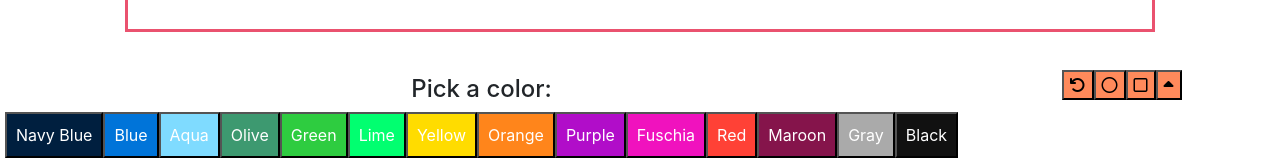
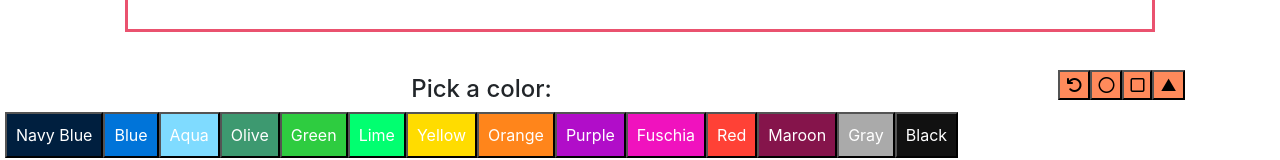
Before and after one commit to nicoledow/mandala-maker, a React (Create React App) app in the folder mandala-maker/: page / in a window 1280 px wide. Shown: the part 762-922 px from the top of the page. Built offline with nearby package versions, Linux system fonts and the light colour scheme.

Commit message:
new triangle icon

```diff
--- a/mandala-maker/src/Components/Toolbar.js
+++ b/mandala-maker/src/Components/Toolbar.js
@@ -8,7 +8,7 @@ export default class Toolbar extends React.Component {
                 <button id="undo-btn"><i class="fas fa-undo"></i></button>
                 <button id="ellipse" onClick={e => this.props.chooseShape(e)}><i class="far fa-circle"></i></button>
                 <button id="square" onClick={e => this.props.chooseShape(e)}><i class="far fa-square"></i></button>
-                <button id="triangle" onClick={e => this.props.chooseShape(e)}><i class="fas fa-caret-up"></i></button>
+                <button id="triangle" onClick={e => this.props.chooseShape(e)}>▲</button>
             </nav>
         )
     }
```
